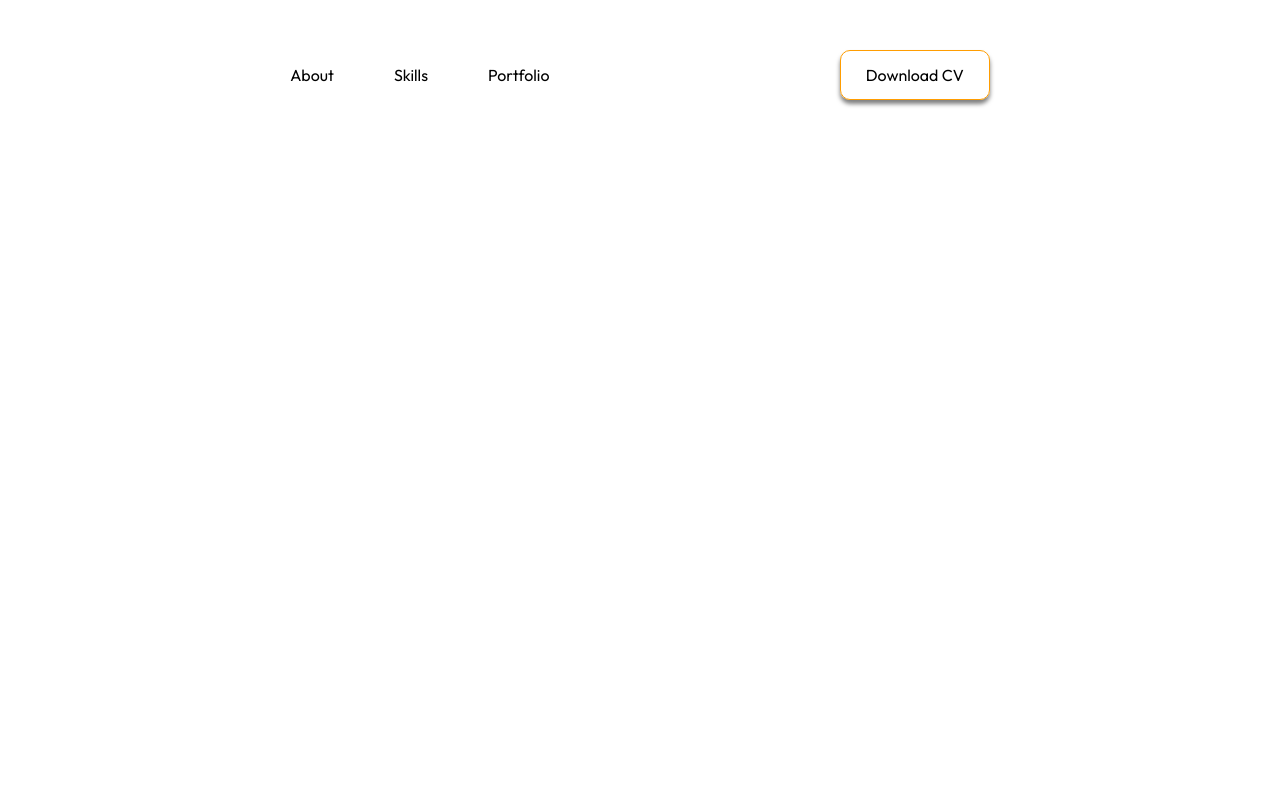
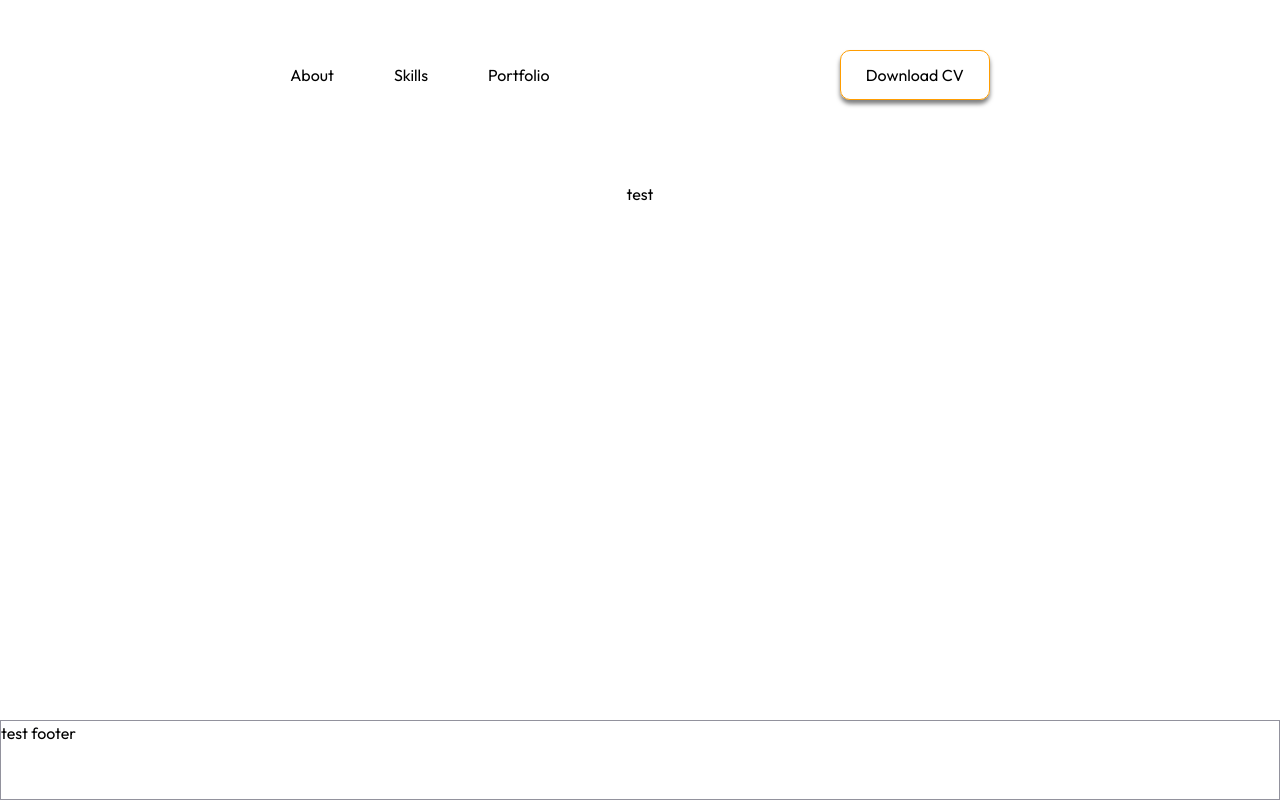
Before and after one commit to antoanparashkevov/antoanp-nextjs, a Next.js app: page / in a window 1280 px wide. Built offline with nearby package versions, Linux system fonts and the light colour scheme.

Commit message:
position the footer

```diff
--- a/src/pages/index.js
+++ b/src/pages/index.js
@@ -9,6 +9,20 @@ const HeaderWrapper = styled.header`
     width: 100%;
 `
 
+const MainWrapper = styled.main`
+    display: flex;
+    padding: 2rem;
+    flex-direction: column;
+    align-items: center;
+    justify-content: flex-start;
+    flex-grow: 1;
+`
+
+const FooterWrapper = styled.footer`
+    display: flex;
+    height: 80px;
+    border: 1px solid #92929D;
+`
 
 export default function HomePage () {
 
@@ -17,6 +31,12 @@ export default function HomePage () {
         <HeaderWrapper>
             <TheHeader />
         </HeaderWrapper>
+        <MainWrapper>
+            test
+        </MainWrapper>
+        <FooterWrapper>
+            test footer
+        </FooterWrapper>
     </Fragment>
   )
 }
--- a/src/styles/_base.scss
+++ b/src/styles/_base.scss
@@ -10,6 +10,12 @@ body {
     -webkit-font-smoothing: antialiased;
     -moz-osx-font-smoothing: grayscale;
     font-weight: variables.$primary-font-weight;
+}
+
+div#__next {
+    display: flex;
+    flex-direction: column;
+    height: 100vh;
 }
 
 a {
```
